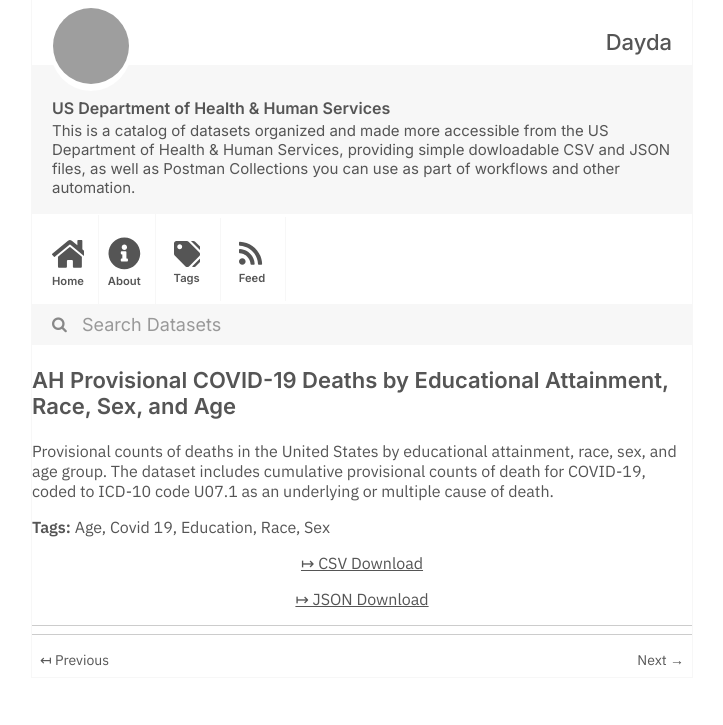
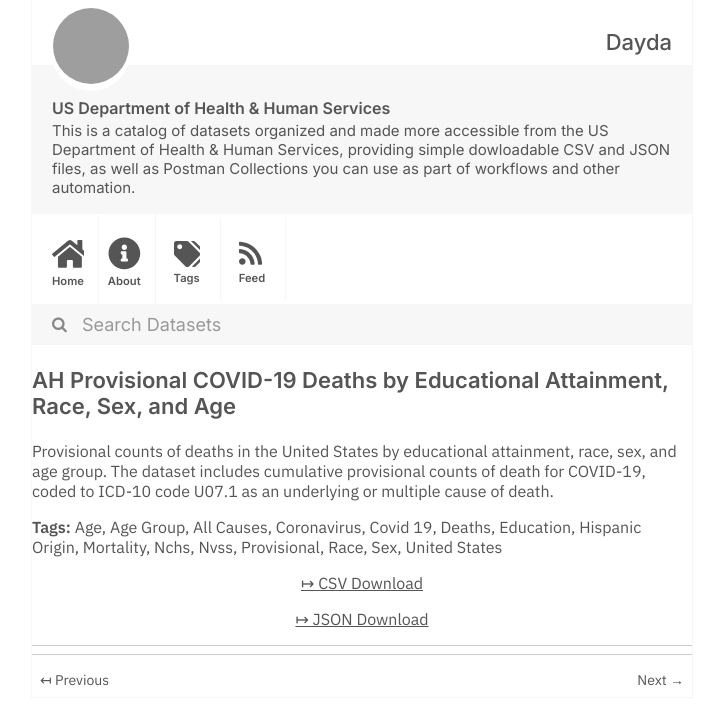
Before and after one commit to dayda-entities/us-department-of-health-and-human-services, a Jekyll site: the page built from _posts/2021-03-16-ah-provisional-covid-19-deaths-by-educational-attainment-race-sex-and-age.md, in a window 1280 px wide, cut to the strip 0-725 px from the top of the page. Shown: the whole strip, without its empty margins (278-1001 px from the left). Built offline with Jekyll 4.4.1, drawn with Linux system fonts in a browser that asks for light colours; grey boxes are pictures that could not be loaded.

Commit message:
Publish Data

```diff
--- a/_posts/2021-03-16-ah-provisional-covid-19-deaths-by-educational-attainment-race-sex-and-age.md
+++ b/_posts/2021-03-16-ah-provisional-covid-19-deaths-by-educational-attainment-race-sex-and-age.md
@@ -1,15 +1,25 @@
 ---
 title: 'AH Provisional COVID-19 Deaths by Educational Attainment, Race, Sex, and Age'
-created: '2021-03-16T19:01:04.234601'
-modified: '2021-03-16T19:01:04.234608'
+created: '2021-03-16T19:38:08.463226'
+modified: '2021-04-21T22:27:39.407385'
 state: active
 type: dataset
 tags:
   - Age
+  - Age Group
+  - All Causes
+  - Coronavirus
   - Covid 19
+  - Deaths
   - Education
+  - Hispanic Origin
+  - Mortality
+  - Nchs
+  - Nvss
+  - Provisional
   - Race
   - Sex
+  - United States
 groups: []
 csv_url: 'https://data.cdc.gov/api/views/3ts8-hsrw/rows.csv?accessType=DOWNLOAD'
 json_url: 'https://data.cdc.gov/api/views/3ts8-hsrw/rows.json?accessType=DOWNLOAD'
```
